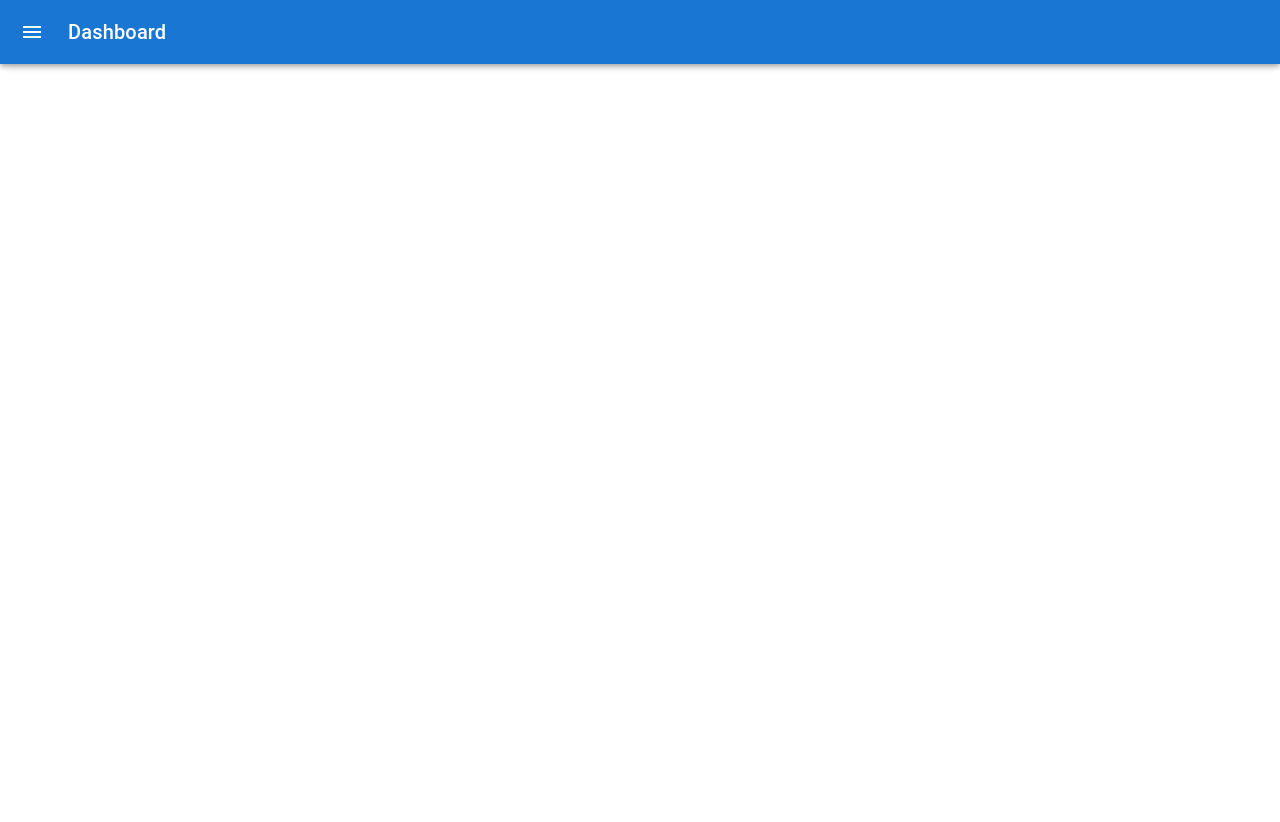
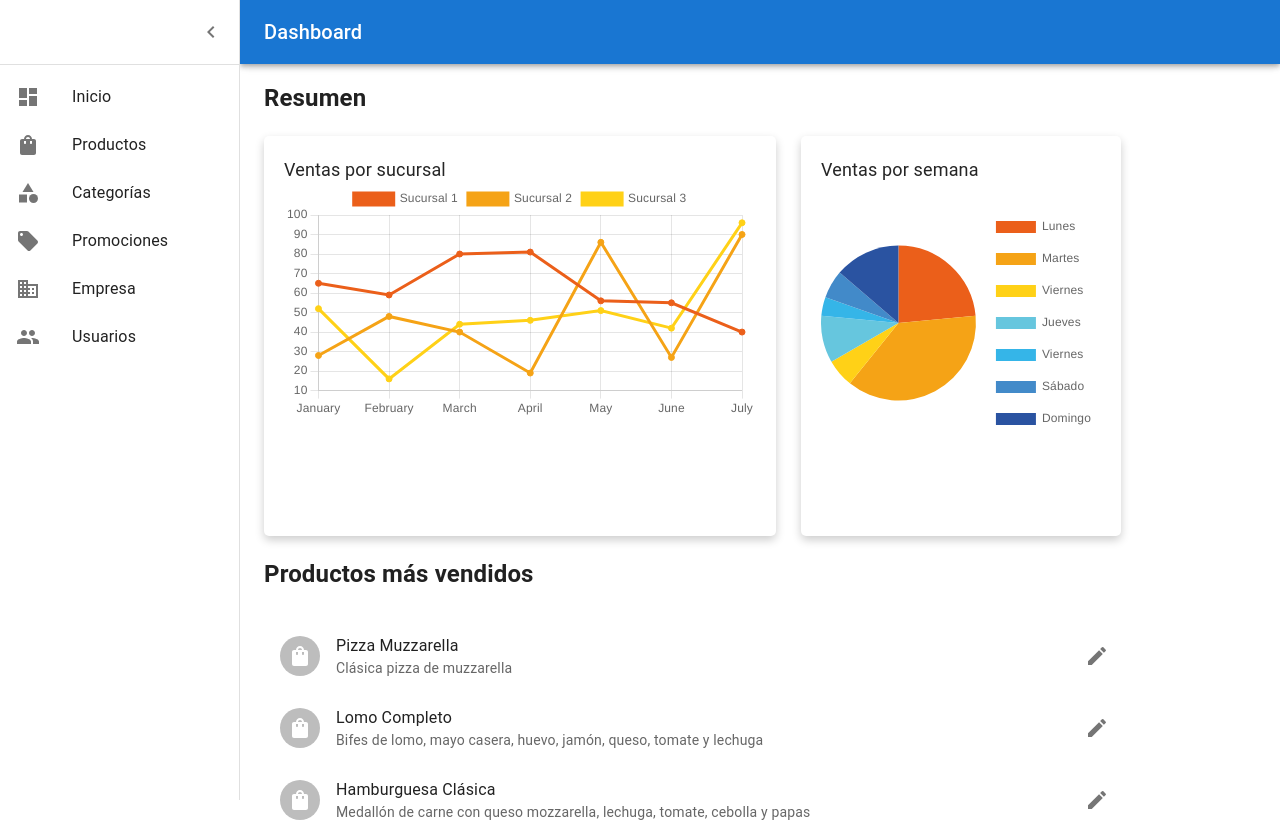
Before and after one commit to RamaFurtado/Dashboard, a React (Vite) app: page / in a window 1280 px wide. Shown: the top 822 px of the page. Before the commit the page ends 800 px from the top, so only its background shows below. Built offline with nearby package versions, Linux system fonts and the light colour scheme.

Commit message:
Agregada la sección de inicio

```diff
--- a/src/App.tsx
+++ b/src/App.tsx
@@ -1,5 +1,5 @@
 import { Box } from '@mui/material';
-import PersistentDrawerLeft from './components/ui/Sidebar/Sidebar.tsx';
+import PersistentDrawerLeft from './components/pages/Sidebar/Sidebar.tsx';
 
 
 function App() {
--- a/src/components/ui/sidebar/Sidebar.tsx
+++ b/src/components/pages/Sidebar/Sidebar.tsx
@@ -25,7 +25,7 @@ import DomainIcon from '@mui/icons-material/Domain';
 import GroupIcon from '@mui/icons-material/Group';
 import { useAppDispatch, useAppSelector } from '../../../hooks/redux';
 import { setCurrentSection } from '../../../redux/slices/SectionReducer';
-import { SeccionInicio } from '../Sections/SeccionInicio';
+import { SeccionInicio } from '../../ui/Sections/SeccionInicio';
 
 const drawerWidth = 240;
 
@@ -80,33 +80,6 @@ const DrawerHeader = styled('div')(({ theme }) => ({
 
 // ----------------------------------------------CODIGO POR NOSOTROS------------------------------------------------
 
-
-
-const dashboardSection = (seccionActual: string) => {
-
-  switch (seccionActual) {
-    case 'Inicio':
-      // return <h2>inicio</h2>
-      return <SeccionInicio />
-    case 'Productos':
-      return <h2>productos</h2>
-    // return <SeccionProductos />
-    case 'Categorías':
-      return <h2>categorias</h2>
-    // return <SeccionCategorias />
-    case 'Promociones':
-      return <h2>promociones</h2>
-    // return <SeccionPromociones />
-    case 'Empresa':
-      return <h2>empresa</h2>
-    // return <SeccionEmpresa />
-    case 'Usuarios':
-      return <h2>Usuarios</h2>
-    // return <SeccionUsuarios />
-  }
-}
-
-
 interface IDashboardItem {
   text: string,
   icon: JSX.Element,
@@ -149,13 +122,13 @@ const dashboardItems: IDashboard = {
 
 export default function PersistentDrawerLeft() {
   const theme = useTheme();
-  const [open, setOpen] = React.useState(false);
+  const [open, setOpen] = React.useState(true);
 
   // --------------------------------- CARGAR ESTADO 'SECTION' -------------------------------
   const currentSection: string = useAppSelector((state) => state.sectionReducer.sectionActual);
   const dispatch = useAppDispatch();
 
-  const [section, setSection] = React.useState<string>(currentSection);
+  const [section, setSection] = React.useState<string>('Inicio');
 
   React.useEffect(() => {
     setSection(currentSection)
@@ -165,6 +138,30 @@ export default function PersistentDrawerLeft() {
     setSection(newSection)
     dispatch(setCurrentSection(newSection));
   };
+
+  const dashboardSection = (seccionActual: string) => {
+
+    switch (seccionActual) {
+      case 'Inicio':
+        // return <h2>inicio</h2>
+        return <SeccionInicio setSection={setSection} />
+      case 'Productos':
+        return <h2>productos</h2>
+      // return <SeccionProductos />
+      case 'Categorías':
+        return <h2>categorias</h2>
+      // return <SeccionCategorias />
+      case 'Promociones':
+        return <h2>promociones</h2>
+      // return <SeccionPromociones />
+      case 'Empresa':
+        return <h2>empresa</h2>
+      // return <SeccionEmpresa />
+      case 'Usuarios':
+        return <h2>Usuarios</h2>
+      // return <SeccionUsuarios />
+    }
+  }
   // -----------------------------------------------------
 
   const handleDrawerOpen = () => {
@@ -216,7 +213,7 @@ export default function PersistentDrawerLeft() {
         <Divider />
         <List>
           {dashboardItems.list.map(({ text, icon }) => (
-            <ListItem onClick={() => { handleSectionChange(text); console.log(text); }} key={text} disablePadding>
+            <ListItem onClick={() => { handleSectionChange(text); }} key={text} disablePadding>
               <ListItemButton>
                 <ListItemIcon>
                   {icon}
--- a/src/components/ui/Sections/SeccionInicio.tsx
+++ b/src/components/ui/Sections/SeccionInicio.tsx
@@ -2,7 +2,26 @@ import { Chart as ChartJS, ArcElement, Tooltip, Legend, LinearScale, CategorySca
 import { Pie, Line } from "react-chartjs-2";
 import "./inicio.css";
 
-export const SeccionInicio = () => {
+import List from '@mui/material/List';
+import ListItem from '@mui/material/ListItem';
+import ListItemAvatar from '@mui/material/ListItemAvatar';
+import ListItemText from '@mui/material/ListItemText';
+import Avatar from '@mui/material/Avatar';
+import IconButton from '@mui/material/IconButton';
+import ShoppingBagIcon from '@mui/icons-material/ShoppingBag';
+import ModeEditIcon from '@mui/icons-material/ModeEdit';
+import * as React from 'react';
+
+
+import { useAppDispatch } from '../../../hooks/redux';
+import { setCurrentSection } from '../../../redux/slices/SectionReducer';
+
+interface ISeccionInicio {
+    setSection: (state: string) => void;
+
+}
+
+export const SeccionInicio = ({ setSection }: ISeccionInicio) => {
     ChartJS.register(
         ArcElement,
         Tooltip,
@@ -125,18 +144,86 @@ export const SeccionInicio = () => {
         },
     };
 
+    // const currentSection: string = useAppSelector((state) => state.sectionReducer.sectionActual);
+    const dispatch = useAppDispatch();
+    const handleSectionChange = (newSection: string) => {
+        setSection(newSection)
+        dispatch(setCurrentSection(newSection));
+    };
+
+    function generate(element: React.ReactElement) {
+        return [1, 2, 3, 4, 5].map((value) =>
+            React.cloneElement(element, {
+                key: value,
+            }),
+        );
+    }
+
+    const [dense, setDense] = React.useState(false);
+    const [secondary, setSecondary] = React.useState(true);
+
+    const productos = [
+        {
+            nombre: "Pizza Muzzarella",
+            descripcion: "Clásica pizza de muzzarella",
+        },
+        {
+            nombre: "Lomo Completo",
+            descripcion: "Bifes de lomo, mayo casera, huevo, jamón, queso, tomate y lechuga",
+        },
+        {
+            nombre: "Hamburguesa Clásica",
+            descripcion: "Medallón de carne con queso mozzarella, lechuga, tomate, cebolla y papas",
+        },
+        {
+            nombre: "Lomo Criollo",
+            descripcion: "Bifes de lomo, mayo casera, huevo, jamón, queso y salsa criolla",
+        },
+        {
+            nombre: "Pizza Napolitana",
+            descripcion: "Pizza con rodajas de tomate y queso rallado"
+        }
+    ]
+
     return (
         <div id="seccion-inicio" >
-            <div className="inicio-section">
-                <div className="charts" style={{ width: "40vw" }}>
+            <h2 >Resumen</h2>
+            <div id="chart-container">
+                <div className="charts box" style={{ width: "40vw" }}>
                     <h2>Ventas por sucursal</h2>
                     <Line data={lineData} options={lineOptions} />
                 </div>
-                < div className="charts" style={{ width: "25vw" }} >
+                < div className="charts box" style={{ width: "25vw" }} >
                     <h2>Ventas por semana</h2>
                     <Pie data={pieData} options={pieOptions} />
                 </div >
             </div>
+            <div>
+                <h2>Productos más vendidos</h2>
+                <List dense={dense}>
+                    {productos.map(({ nombre, descripcion }) => { // Remove duplicate identifier 'string'
+                        return (
+                            <ListItem
+                                secondaryAction={
+                                    <IconButton onClick={() => handleSectionChange("Productos")} edge="end" aria-label="edit">
+                                        <ModeEditIcon />
+                                    </IconButton>
+                                }
+                            >
+                                <ListItemAvatar>
+                                    <Avatar>
+                                        <ShoppingBagIcon />
+                                    </Avatar>
+                                </ListItemAvatar>
+                                <ListItemText
+                                    primary={nombre} // Use the correct variable name 'nombre'
+                                    secondary={secondary ? descripcion : null} // Provide an initializer for the shorthand property 'descripcion'
+                                />
+                            </ListItem>
+                        );
+                    })}
+                </List>
+            </div>
         </div >
     )
 }
--- a/src/components/ui/Sections/inicio.css
+++ b/src/components/ui/Sections/inicio.css
@@ -1,22 +1,27 @@
 .charts {
-    box-shadow: 0px 4px 10px 0px rgba(0, 0, 0, 0.2);
-    padding: 20px;
-    border-radius: 5px;
-    box-sizing: border-box;
     height: 50vh;
     display: flex;
     align-items: flex-start;
     flex-direction: column;
 }
 
+.box {
+    box-shadow: 0px 4px 10px 0px rgba(0, 0, 0, 0.2);
+    padding: 20px;
+    border-radius: 5px;
+    box-sizing: border-box;
+}
+
 .charts h2 {
     margin: 0;
+    font-size: 18px;
+    font-weight: 400;
+    color: #252525;
 }
 
-.inicio-section {
+#chart-container {
     display: flex;
     align-items: center;
-    gap: 30px;
-    margin-top: 30px;
+    gap: 25px;
     width: 100%;
 }
--- a/src/redux/slices/SectionReducer.ts
+++ b/src/redux/slices/SectionReducer.ts
@@ -5,7 +5,7 @@ interface IInitialState {
 }
 
 const initialState: IInitialState = {
-    sectionActual: "inicio",
+    sectionActual: "Inicio",
 }
 
 export const SectionReducer = createSlice({
```
